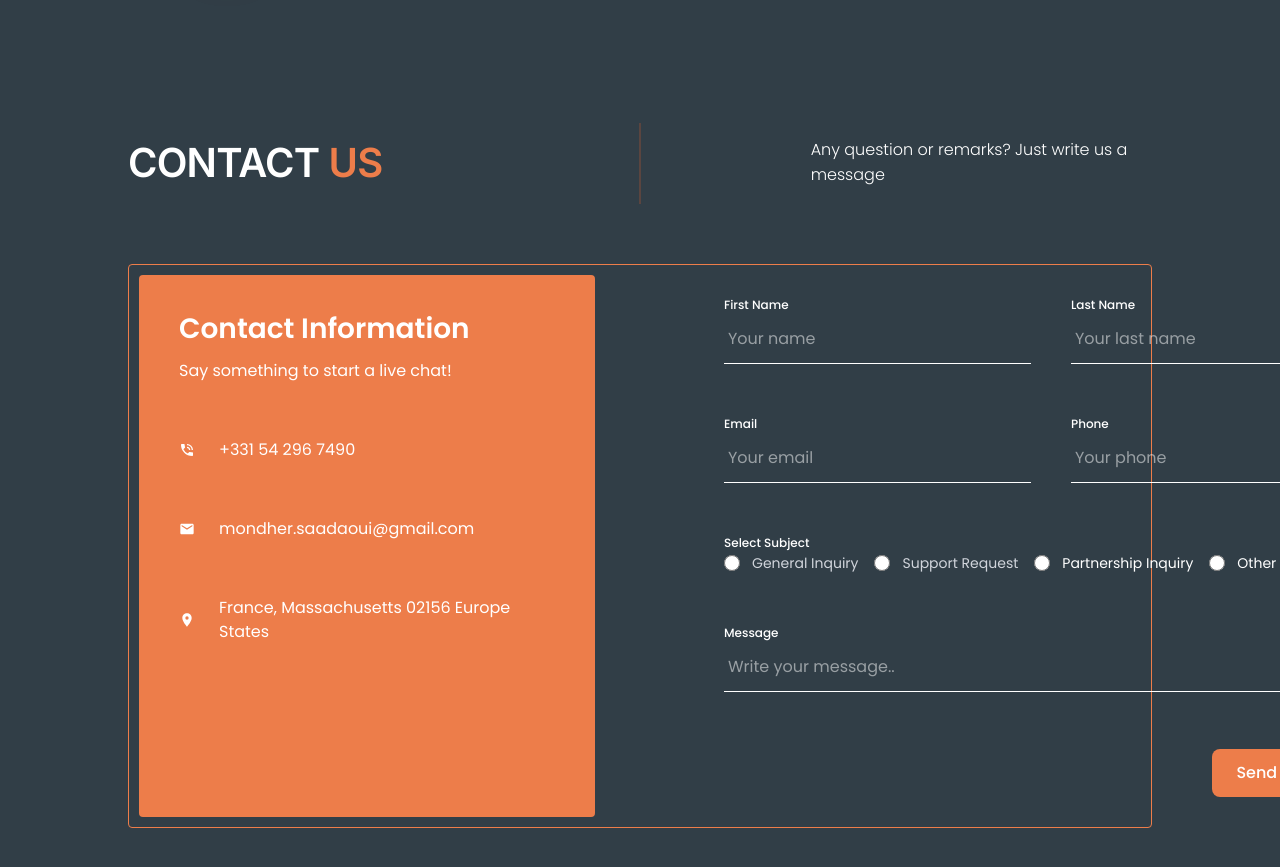
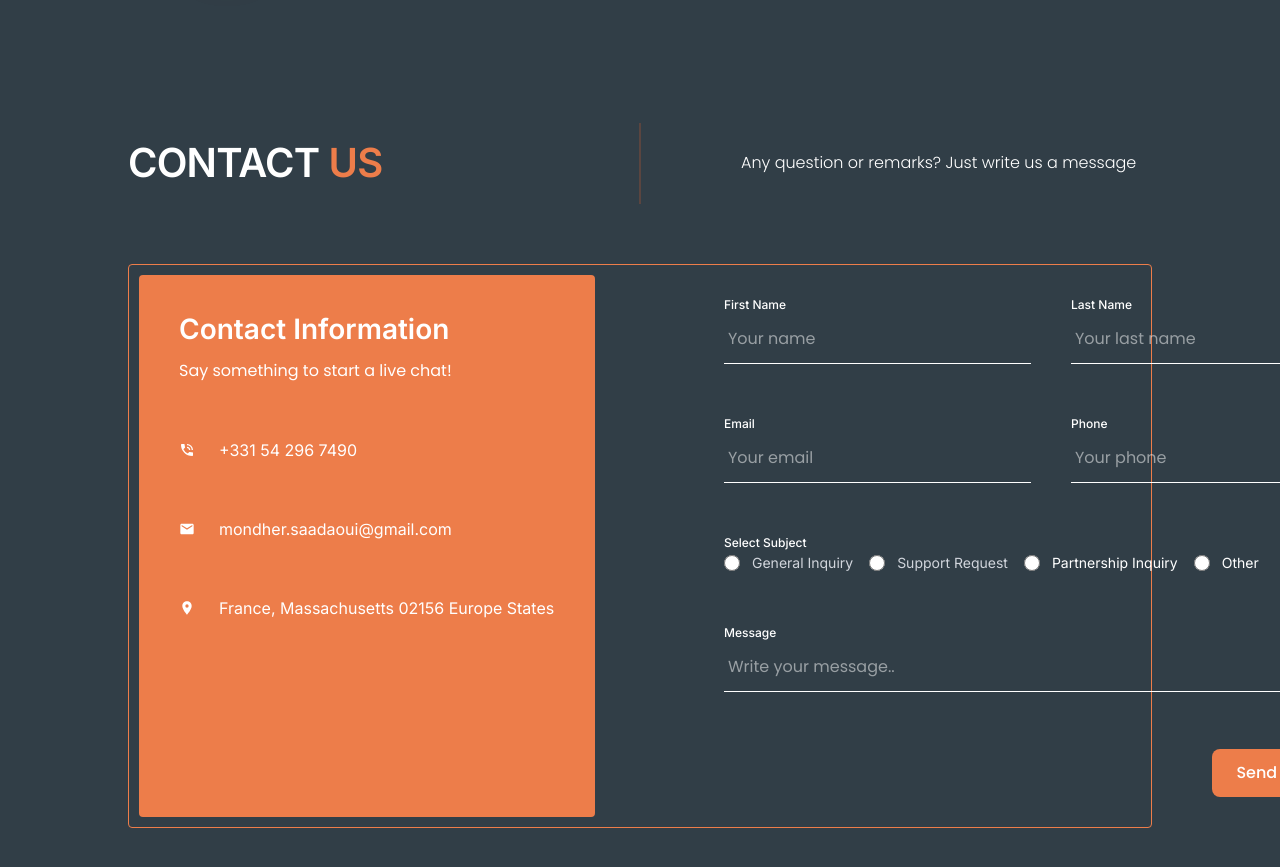
Before and after one commit to ansarali41/linkolio, a Next.js app: page / in a window 1280 px wide. Shown: the part 6720-7587 px from the top of the page. Built offline with nearby package versions, Linux system fonts and the light colour scheme.

Commit message:
diamond section fixed

```diff
--- a/src/app/components/ContactSection.jsx
+++ b/src/app/components/ContactSection.jsx
@@ -2,45 +2,47 @@ import { MdEmail, MdLocationOn, MdPhoneInTalk } from 'react-icons/md';
 
 export default function ContactSection() {
     return (
-        <section className="py-16 md:py-20 px-4 md:px-32 overflow-hidden">
-            <div className="grid grid-cols-1 md:grid-cols-3 gap-[15px] md:gap-0 items-center pb-[60px]">
+        <section className="py-[40px] lg:py-20 px-[20px] lg:px-32 overflow-hidden">
+            <div className="grid grid-cols-1 lg:grid-cols-12 gap-[15px] lg:gap-0 items-center pb-[25px] lg:pb-[60px]">
                 {/* Column 1 */}
-                <div>
-                    <p className="text-[#ED7D4A] text-center md:text-left leading-trim md:leading-none text-edge-cap font-[inter] font-semibold tracking-[-0.02em] uppercase text-[22px] md:text-[40px] sm:text-[24px] md:sm:text-[40px]">
+                <div className="lg:col-span-5">
+                    <p className="text-[#ED7D4A] text-center lg:text-left leading-trim lg:leading-none text-edge-cap font-[inter] font-semibold tracking-[-0.02em] uppercase text-[22px] lg:text-[40px] sm:text-[24px] lg:sm:text-[40px]">
                         <span className="text-white">CONTACT</span> US
                     </p>
                 </div>
 
-                <div className="flex justify-center">
+                <div className="lg:flex justify-center hidden lg:col-span-2">
                     <div className="w-[1.5px] h-[81px] bg-[rgba(255,94,39,0.20)]"></div>
                 </div>
 
                 {/* Column 2 */}
-                <div>
-                    <p className="text-white font-poppins font-light text-sm leading-[156%] sm:text-base sm:leading-[156%]">Any question or remarks? Just write us a message</p>
+                <div className="text-center lg:col-span-5">
+                    <p className="text-white font-[poppins] font-light text-[14px] leading-[20px] sm:text-base sm:leading-[156%]">
+                        Any question or remarks? Just write us a message
+                    </p>
                 </div>
             </div>
-            <div className="border border-[#ED7D4A] p-[10px] rounded">
-                <div className=" grid grid-cols-1 md:grid-cols-12 gap-[114px]">
+            <div className="border border-[#ED7D4A] py-[15px] px-[8px] lg:p-[10px] rounded">
+                <div className=" grid grid-cols-1 lg:grid-cols-12 gap-[10px]  xl:gap-[114px]">
                     {/* Contact Information */}
 
-                    <div className="bg-[#ED7D4A] p-[40px] rounded col-span-5">
-                        <h3 className="text-white font-inter font-semibold text-[28px] leading-none mb-[16px]">Contact Information</h3>
+                    <div className="bg-[#ED7D4A] py-[40px] px-[12px] lg:p-[40px] rounded lg:col-span-5">
+                        <h3 className="text-white font-[inter] font-semibold text-[28px] leading-none mb-[16px]">Contact Information</h3>
                         <p className="text-white font-poppins font-normal text-[16px] leading-normal pb-[55px]">Say something to start a live chat!</p>
                         <div className="space-y-[55px]">
-                            <p className="flex items-center text-white font-inter font-normal text-[16px] leading-normal">
+                            <p className="flex items-center text-white font-[inter] font-normal text-[16px] leading-normal">
                                 <span className="pr-6">
                                     <MdPhoneInTalk className="text-white" />
                                 </span>
                                 +331 54 296 7490
                             </p>
-                            <p className="flex items-center text-white font-inter font-normal text-[16px] leading-normal">
+                            <p className="flex items-center text-white font-[inter] font-normal text-[16px] leading-normal">
                                 <span className="pr-6">
                                     <MdEmail className="text-white" />
                                 </span>
                                 mondher.saadaoui@gmail.com
                             </p>
-                            <p className="flex items-center text-white font-inter font-normal text-[16px] leading-normal">
+                            <p className="flex items-center text-white font-[inter] font-normal text-[16px] leading-normal">
                                 <span className="pr-6">
                                     <MdLocationOn className="text-white" />
                                 </span>
@@ -50,11 +52,11 @@ export default function ContactSection() {
                     </div>
 
                     {/* Contact Form */}
-                    <div className="col-span-7 my-[20px] mx-[15px]">
+                    <div className="lg:col-span-7  my-[20px] lg:mx-[15px]">
                         <form className="space-y-[50px]">
                             <div className="grid grid-cols-1 sm:grid-cols-2 gap-[40px]">
                                 <div>
-                                    <label htmlFor="name" className="block text-sm font-medium text-white font-inter text-[12px] leading-[20px] font-500">
+                                    <label htmlFor="name" className="block text-sm font-medium text-white font-[inter] text-[12px] leading-[20px] font-500">
                                         First Name
                                     </label>
                                     <input
@@ -66,7 +68,7 @@ export default function ContactSection() {
                                     />
                                 </div>
                                 <div>
-                                    <label htmlFor="text" className="block text-sm font-medium text-white font-inter text-[12px] leading-[20px] font-500">
+                                    <label htmlFor="text" className="block text-sm font-medium text-white font-[inter] text-[12px] leading-[20px] font-500">
                                         Last Name
                                     </label>
                                     <input
@@ -80,7 +82,7 @@ export default function ContactSection() {
                             </div>
                             <div className="grid grid-cols-1 sm:grid-cols-2 gap-[40px]">
                                 <div>
-                                    <label htmlFor="email" className="block text-sm font-medium text-white font-inter text-[12px] leading-[20px] font-500">
+                                    <label htmlFor="email" className="block text-sm font-medium text-white font-[inter] text-[12px] leading-[20px] font-500">
                                         Email
                                     </label>
                                     <input
@@ -93,14 +95,14 @@ export default function ContactSection() {
                                 </div>
 
                                 <div>
-                                    <label htmlFor="phone" className="block text-sm font-medium text-white font-inter text-[12px] leading-[20px] font-500">
+                                    <label htmlFor="phone" className="block text-sm font-medium text-white font-[inter] text-[12px] leading-[20px] font-500">
                                         Phone
                                     </label>
                                     <input type="tel" id="phone" name="phone" className="w-full px-1 py-3 text-white border-b border-white outline-none" placeholder="Your phone" />
                                 </div>
                             </div>
                             <div>
-                                <label htmlFor="subject" className="block text-sm font-medium text-white font-inter text-[12px] leading-[20px] font-500">
+                                <label htmlFor="subject" className="block text-sm font-medium text-white font-[inter] text-[12px] leading-[20px] font-500">
                                     Select Subject
                                 </label>
                                 <div className="flex flex-wrap gap-4">
@@ -112,7 +114,7 @@ export default function ContactSection() {
                                             value="general"
                                             className="w-4 h-4 text-white bg-gray-100 border-gray-300 focus:ring-[#ED7D4A]"
                                         />
-                                        <label htmlFor="general" className="ml-3 text-sm text-gray-300 font-inter">
+                                        <label htmlFor="general" className="ml-3 text-sm text-gray-300 font-[inter]">
                                             General Inquiry
                                         </label>
                                     </div>
@@ -124,7 +126,7 @@ export default function ContactSection() {
                                             value="support"
                                             className="w-4 h-4 text-white bg-gray-100 border-gray-300 focus:ring-[#ED7D4A]"
                                         />
-                                        <label htmlFor="support" className="ml-3 text-sm text-gray-300 font-inter">
+                                        <label htmlFor="support" className="ml-3 text-sm text-gray-300 font-[inter]">
                                             Support Request
                                         </label>
                                     </div>
@@ -136,7 +138,7 @@ export default function ContactSection() {
                                             value="partnership"
                                             className="w-4 h-4 text-white bg-gray-100 border-gray-300 focus:ring-[#ED7D4A]"
                                         />
-                                        <label htmlFor="partnership" className="ml-3 text-sm text-white font-inter">
+                                        <label htmlFor="partnership" className="ml-3 text-sm text-white font-[inter]">
                                             Partnership Inquiry
                                         </label>
                                     </div>
@@ -148,14 +150,14 @@ export default function ContactSection() {
                                             value="other"
                                             className="w-4 h-4 text-white bg-gray-100 border-gray-300 focus:ring-[#ED7D4A]"
                                         />
-                                        <label htmlFor="other" className="ml-3 text-sm text-white font-inter">
+                                        <label htmlFor="other" className="ml-3 text-sm text-white font-[inter]">
                                             Other
                                         </label>
                                     </div>
                                 </div>
                             </div>
                             <div>
-                                <label htmlFor="message" className="block text-sm font-medium text-white font-inter text-[12px] leading-[20px] font-500">
+                                <label htmlFor="message" className="block text-sm font-medium text-white font-[inter] text-[12px] leading-[20px] font-500">
                                     Message
                                 </label>
                                 <textarea
```
Also changed, not shown: src/app/components/DiamondLine.jsx (+5 -5 lines).
